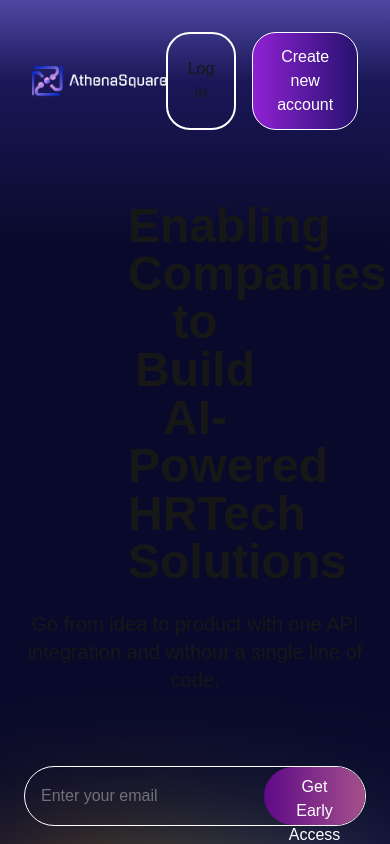
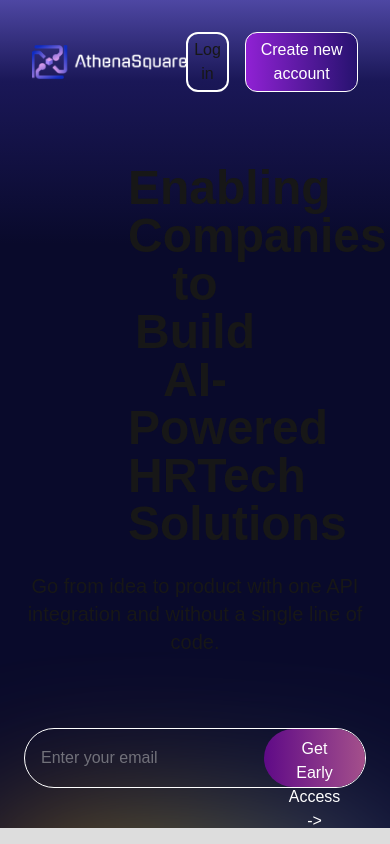
Before and after one commit to Srish-ty/UI-Athena, a Next.js app: page / in a window 390 px wide. Shown: the top 844 px of the page. Built offline with nearby package versions, Linux system fonts and the light colour scheme.

Commit message:
fix: responsivenes button

```diff
--- a/src/app/page.js
+++ b/src/app/page.js
@@ -97,12 +97,12 @@ const AccordionDemo = () => {
 };
 
 const RoundedButton = ({ children }) => (
-  <button className="rounded-3xl border-white border-2 px-5 py-3">
+  <button className="rounded-xl md:rounded-3xl border-white border-2 p-1 md:px-5 md:py-3">
     {children}
   </button>
 );
 const ColorButton = ({ children }) => (
-  <button className="rounded-3xl border-white border-[1px] px-5 py-3 bg-gradient-to-r from-[#9021D4] to-[#26126F] text-white  hover:opacity-80 transition-opacity">
+  <button className="rounded-xl md:rounded-3xl border-white border-[1px] p-1 md:px-5 md:py-3 bg-gradient-to-r from-[#9021D4] to-[#26126F] text-white  hover:opacity-80 transition-opacity">
     {children}
   </button>
 );
@@ -275,7 +275,7 @@ const cardsInfo = [
 const CardsSec = () => {
   return (
     <div className="w-full md:w-[85%] mx-auto">
-      <div className="flex flex-col items-center md:flex-row justify-evenly w-full my-10">
+      <div className="flex flex-col items-center md:items-start md:flex-row justify-evenly w-full my-10">
         {cardsInfo.map((card, index) => (
           <GlassyCard key={index} heading={card.heading} descr={card.descr}>
             <Image
```
